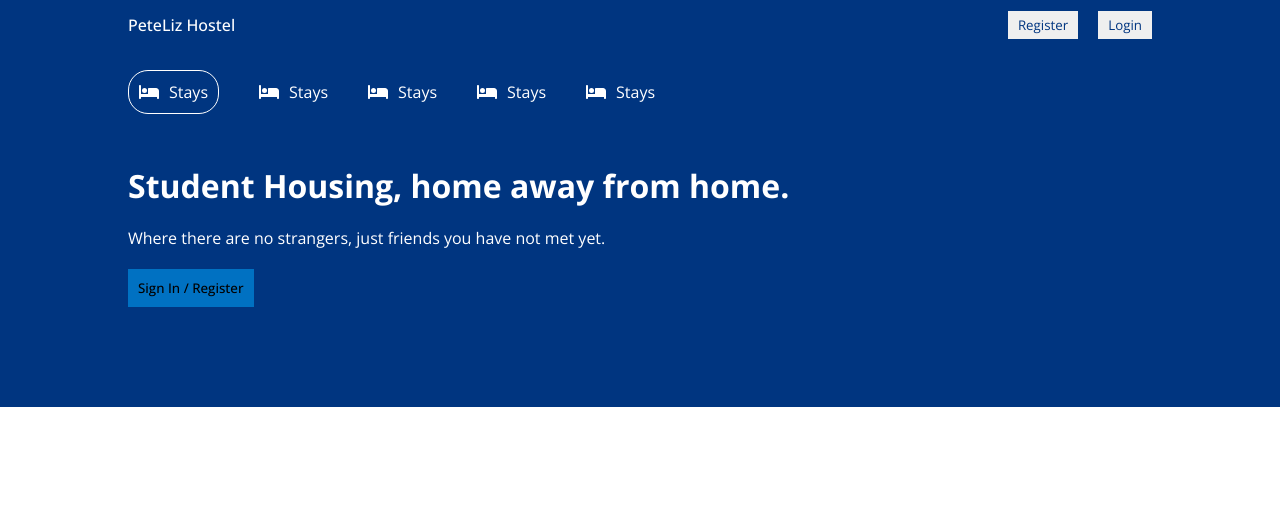
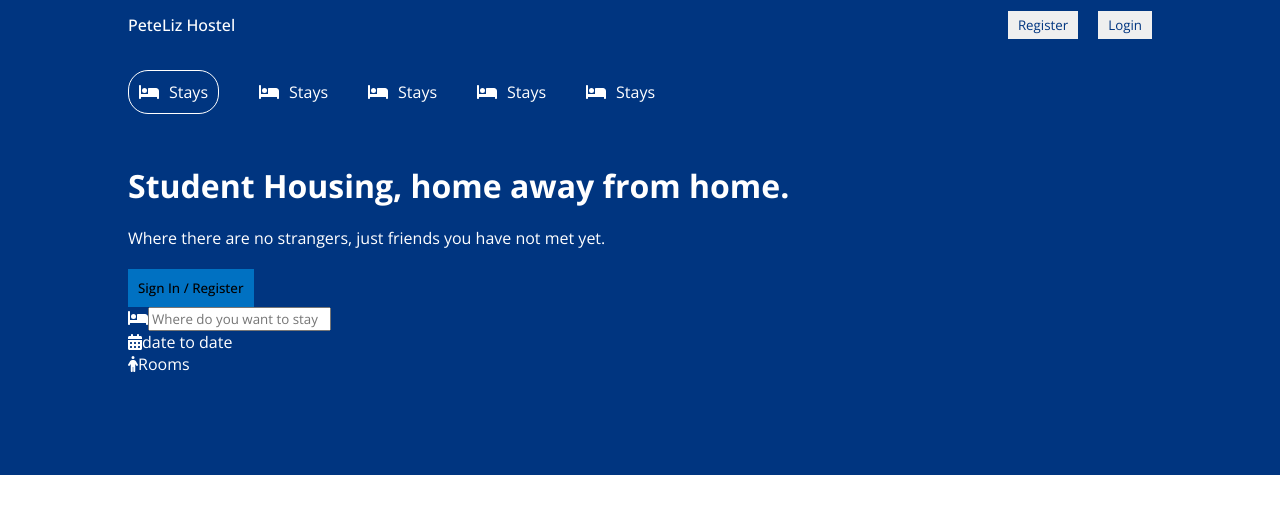
Before and after one commit to jomeista/Undergrad_project, a React (Create React App) app in the folder client/: page / in a window 1280 px wide. Shown: the top 514 px of the page. Built offline with nearby package versions, Linux system fonts and the light colour scheme.

Commit message:
This commit will add a headerSearch component

```diff
--- a/client/src/components/header/Header.jsx
+++ b/client/src/components/header/Header.jsx
@@ -1,5 +1,5 @@
 import { FontAwesomeIcon} from "@fortawesome/react-fontawesome"
-import { faBed} from "@fortawesome/free-solid-svg-icons"
+import { faBed, faCalendarDays, faPerson} from "@fortawesome/free-solid-svg-icons"
 import "./Header.css";
 
 const Header = () =>{
@@ -37,6 +37,26 @@ const Header = () =>{
       <p className="headerDesc">Where there are no strangers, just friends you have not met yet.
       </p>
       <button className="headerBtn">Sign In / Register</button>
+      <div className="headerSearch">
+        <div className="heeaderSearchItem">
+          <FontAwesomeIcon icon={faBed} className="headerIcon" />
+          <input
+            type="text"
+            placeholder="Where do you want to stay"
+            className="headerSearchInput"
+          />
+        </div>
+
+        <div className="heeaderSearchItem">
+          <FontAwesomeIcon icon={faCalendarDays} className="headerIcon" />
+          <span className="headerSearchText">date to date</span>
+        </div>
+
+        <div className="heeaderSearchItem">
+          <FontAwesomeIcon icon={faPerson} className="headerIcon" />
+        <span>Rooms</span>
+        </div>
+      </div>
       </div>
     </div>
   )
```
